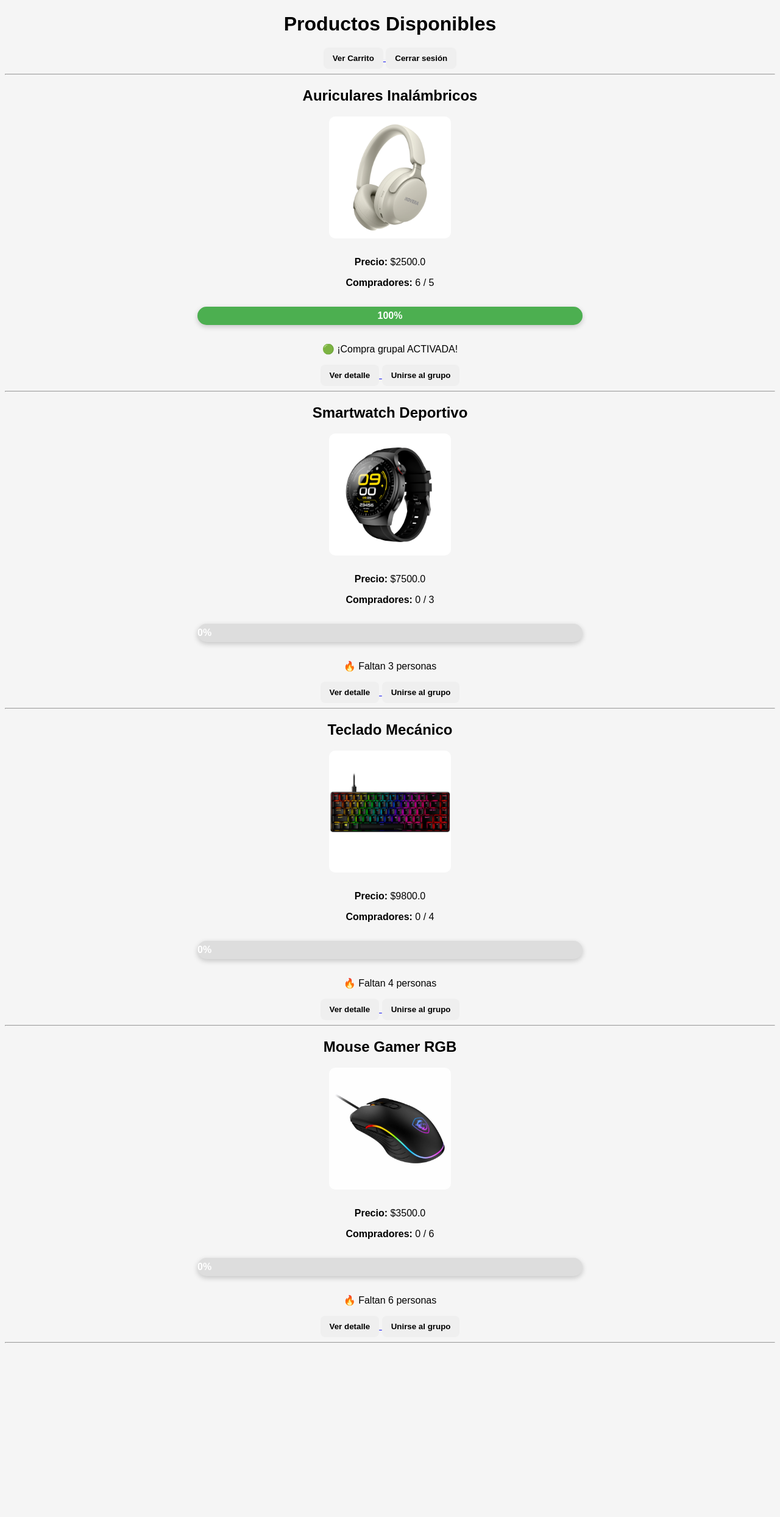
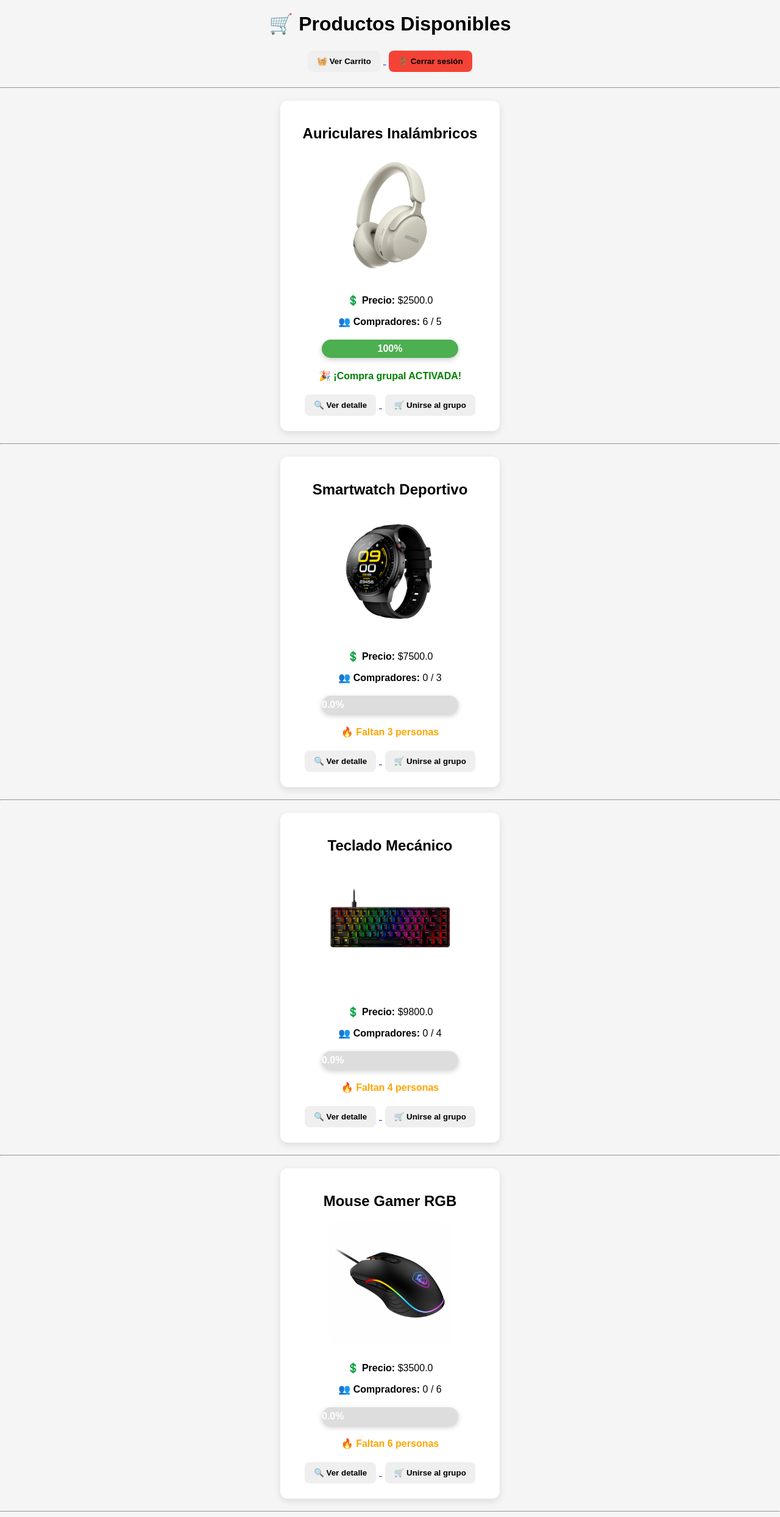
Before and after one commit to leansl96/compra-grupal-app, a Flask app: page / in a window 1280 px wide. Shown: the whole page at 61% size. Before the commit the page ends 2203 px from the top, so only its background shows below. Run offline with Flask 3, Linux system fonts and the light colour scheme; a user stored in the database is signed in; data comes from the database, SQL or seed files in the repository; both versions use the stored data as it was after the commit.

Commit message:
modificaciones

```diff
--- a/app.py
+++ b/app.py
@@ -9,6 +9,34 @@ app.secret_key = "clave_super_secreta"
 BASE_DIR = os.path.dirname(os.path.abspath(__file__))
 db_path = os.path.join(BASE_DIR, 'database.db')
 
+
+# =========================
+# CONEXIÓN DB
+# =========================
+def get_db_connection():
+    conn = sqlite3.connect(db_path)
+    return conn
+
+
+# =========================
+# FUNCIÓN PROGRESO
+# =========================
+def calcular_progreso(producto):
+    min_compradores = producto[4] if producto[4] else 1
+    compradores_actual = producto[5] if producto[5] else 0
+
+    progreso = min(100, int((compradores_actual / min_compradores) * 100))
+
+    if progreso < 50:
+        color = '#f44336'
+    elif progreso < 100:
+        color = '#ffeb3b'
+    else:
+        color = '#4caf50'
+
+    return progreso, color
+
+
 # =========================
 # HOME
 # =========================
@@ -17,30 +45,20 @@ def home():
     if 'usuario_id' not in session:
         return redirect(url_for('login'))
 
-    conn = sqlite3.connect(db_path)
+    conn = get_db_connection()
     cursor = conn.cursor()
     cursor.execute('SELECT * FROM productos')
     productos = cursor.fetchall()
     conn.close()
 
-    productos_colores = []
+    productos_final = []
 
     for p in productos:
-        min_compradores = p[4] if p[4] else 1
-        compradores_actual = p[5] if p[5] else 0
+        progreso, color = calcular_progreso(p)
+        productos_final.append(p + (progreso, color))
 
-        progreso = min(100, int((compradores_actual / min_compradores) * 100))
+    return render_template('index.html', productos=productos_final)
 
-        if progreso < 50:
-            color = '#f44336'
-        elif progreso < 100:
-            color = '#ffeb3b'
-        else:
-            color = '#4caf50'
-
-        productos_colores.append(p + (progreso, color))
-
-    return render_template('index.html', productos=productos_colores)
 
 # =========================
 # REGISTER
@@ -51,7 +69,7 @@ def register():
         nombre = request.form['nombre']
         password = generate_password_hash(request.form['password'])
 
-        conn = sqlite3.connect(db_path)
+        conn = get_db_connection()
         cursor = conn.cursor()
 
         try:
@@ -62,11 +80,13 @@ def register():
             conn.commit()
             conn.close()
             return redirect(url_for('login'))
+
         except sqlite3.IntegrityError:
             conn.close()
             return render_template('register.html', error="Usuario ya existe")
 
     return render_template('register.html')
+
 
 # =========================
 # LOGIN
@@ -77,8 +97,9 @@ def login():
         nombre = request.form['nombre']
         password = request.form['password']
 
-        conn = sqlite3.connect(db_path)
+        conn = get_db_connection()
         cursor = conn.cursor()
+
         cursor.execute(
             'SELECT id, password FROM usuarios WHERE nombre = ?',
             (nombre,)
@@ -95,6 +116,7 @@ def login():
 
     return render_template('login.html')
 
+
 # =========================
 # LOGOUT
 # =========================
@@ -102,6 +124,7 @@ def login():
 def logout():
     session.clear()
     return redirect(url_for('login'))
+
 
 # =========================
 # UNIRSE AL GRUPO
@@ -113,7 +136,7 @@ def unirse(producto_id):
 
     usuario = session['usuario_nombre']
 
-    conn = sqlite3.connect(db_path)
+    conn = get_db_connection()
     cursor = conn.cursor()
 
     cursor.execute(
@@ -131,7 +154,7 @@ def unirse(producto_id):
                 (producto_id,)
             )
 
-            # Permite comprar múltiples veces
+            # Permite múltiples compras
             cursor.execute(
                 'INSERT INTO carrito (producto_id, usuario) VALUES (?, ?)',
                 (producto_id, usuario)
@@ -141,6 +164,7 @@ def unirse(producto_id):
     conn.close()
 
     return redirect(url_for('home'))
+
 
 # =========================
 # CARRITO
@@ -152,7 +176,7 @@ def carrito():
 
     usuario = session['usuario_nombre']
 
-    conn = sqlite3.connect(db_path)
+    conn = get_db_connection()
     cursor = conn.cursor()
 
     cursor.execute('''
@@ -167,6 +191,7 @@ def carrito():
 
     return render_template('carrito.html', items=items)
 
+
 # =========================
 # DETALLE PRODUCTO
 # =========================
@@ -175,8 +200,9 @@ def detalle_producto(producto_id):
     if 'usuario_id' not in session:
         return redirect(url_for('login'))
 
-    conn = sqlite3.connect(db_path)
+    conn = get_db_connection()
     cursor = conn.cursor()
+
     cursor.execute('SELECT * FROM productos WHERE id = ?', (producto_id,))
     producto = cursor.fetchone()
     conn.close()
@@ -184,21 +210,12 @@ def detalle_producto(producto_id):
     if not producto:
         return "Producto no encontrado", 404
 
-    min_compradores = producto[4] if producto[4] else 1
-    compradores_actual = producto[5] if producto[5] else 0
-
-    progreso = min(100, int((compradores_actual / min_compradores) * 100))
-
-    if progreso < 50:
-        color = '#f44336'
-    elif progreso < 100:
-        color = '#ffeb3b'
-    else:
-        color = '#4caf50'
+    progreso, color = calcular_progreso(producto)
 
     producto = producto + (progreso, color)
 
     return render_template('producto.html', producto=producto)
+
 
 # =========================
 # RUN
--- a/static/css/style.css
+++ b/static/css/style.css
@@ -1,22 +1,49 @@
+/* =========================
+   ESTILO GENERAL
+========================= */
 body {
     font-family: Arial, sans-serif;
     background-color: #f5f5f5;
     text-align: center;
-}
-h1 {
-    margin-bottom: 20px;
+    margin: 0;
+    padding: 0;
 }
 
+h1 {
+    margin: 20px 0;
+}
+
+/* =========================
+   TARJETAS DE PRODUCTO
+========================= */
+.producto {
+    background: white;
+    padding: 20px;
+    margin: 20px auto;
+    width: 320px;
+    border-radius: 12px;
+    box-shadow: 0 4px 12px rgba(0,0,0,0.1);
+    transition: transform 0.2s ease;
+}
+
+.producto:hover {
+    transform: scale(1.03);
+}
+
+/* =========================
+   IMÁGENES
+========================= */
 img {
     border-radius: 10px;
     margin-bottom: 10px;
 }
 
-
-/* Contenedor */
+/* =========================
+   BARRA DE PROGRESO
+========================= */
 .barra-progreso {
-    width: 50%;
-    margin: 30px auto;
+    width: 70%;
+    margin: 20px auto;
     background-color: #ddd;
     border-radius: 20px;
     height: 30px;
@@ -32,16 +58,28 @@ img {
     font-weight: bold;
     text-align: center;
     transition: width 0.6s ease-in-out;
+    animation: cargar 1s ease-in-out;
 }
-/* Botones */
+
+/* Animación carga */
+@keyframes cargar {
+    from { width: 0; }
+}
+
+/* =========================
+   BOTONES
+========================= */
 button {
     padding: 10px 15px;
     border: none;
     border-radius: 8px;
     cursor: pointer;
     font-weight: bold;
+    margin: 5px;
+    transition: 0.3s;
 }
 
+/* Botón principal */
 .btn {
     background-color: #2196f3;
     color: white;
--- a/templates/index.html
+++ b/templates/index.html
@@ -7,15 +7,17 @@
 </head>
 <body>
 
-    <h1>Productos Disponibles</h1>
+    <h1>🛒 Productos Disponibles</h1>
 
+    <div style="margin-bottom: 20px;">
         <a href="{{ url_for('carrito') }}">
-        <button>Ver Carrito</button>
+            <button>🧺 Ver Carrito</button>
         </a>
 
         <a href="{{ url_for('logout') }}">
-        <button>Cerrar sesión</button>
+            <button style="background-color:#f44336;">🚪 Cerrar sesión</button>
         </a>
+    </div>
 
     <hr>
 
@@ -27,41 +29,53 @@
 
             <img src="{{ url_for('static', filename='img/' + producto[7]) }}" width="200">
 
-            <p><strong>Precio:</strong> ${{ producto[2] }}</p>
+            <p><strong>💲 Precio:</strong> ${{ producto[2] }}</p>
 
-            <p><strong>Compradores:</strong> {{ producto[5] }} / {{ producto[4] }}</p>
+            <p><strong>👥 Compradores:</strong> {{ producto[5] }} / {{ producto[4] }}</p>
 
-            <!-- Barra de progreso -->
-            {% set progreso = producto[8]|default(0) %}
-            {% set color = producto[9]|default('#4caf50') %}
+            <!-- Barra de progreso CALCULADA -->
+            {% set progreso = (producto[5] / producto[4]) * 100 if producto[4] > 0 else 0 %}
+            {% if progreso > 100 %}
+                {% set progreso = 100 %}
+            {% endif %}
+
+            {% if progreso < 50 %}
+                {% set color = '#f44336' %}
+            {% elif progreso < 100 %}
+                {% set color = '#ffeb3b' %}
+            {% else %}
+                {% set color = '#4caf50' %}
+            {% endif %}
 
             <div class="barra-progreso">
                 <div class="relleno"
                      style="width: {{ progreso }}%; background-color: {{ color }};">
-                    {{ progreso }}%
+                    {{ progreso|round(0) }}%
                 </div>
             </div>
 
             <!-- Mensaje dinámico -->
-            <p>
             {% if producto[5] >= producto[4] %}
-                    🟢 ¡Compra grupal ACTIVADA!
+                <p style="color: green; font-weight: bold;">
+                    🎉 ¡Compra grupal ACTIVADA!
+                </p>
             {% else %}
+                <p style="color: orange; font-weight: bold;">
                     🔥 Faltan {{ producto[4] - producto[5] }} personas
+                </p>
             {% endif %}
-            </p>
 
             <!-- Botones -->
             <a href="{{ url_for('detalle_producto', producto_id=producto[0]) }}">
-                <button>Ver detalle</button>
+                <button>🔍 Ver detalle</button>
             </a>
 
-            {% if producto[5] < producto[3] %}
+            {% if producto[3] > 0 %}
                 <a href="{{ url_for('unirse', producto_id=producto[0]) }}">
-                    <button>Unirse al grupo</button>
+                    <button>🛒 Unirse al grupo</button>
                 </a>
             {% else %}
-                <span style="color:red;">Sin stock</span>
+                <p style="color:red; font-weight:bold;">❌ Sin stock</p>
             {% endif %}
 
         </div>
```
Also changed, not shown: other parts of static/css/style.css (+38 -7 lines), setup_db.py (+64 -21 lines), templates/producto.html (+27 -15 lines), database.db. Lines whose indentation alone changed are shown as unchanged.
